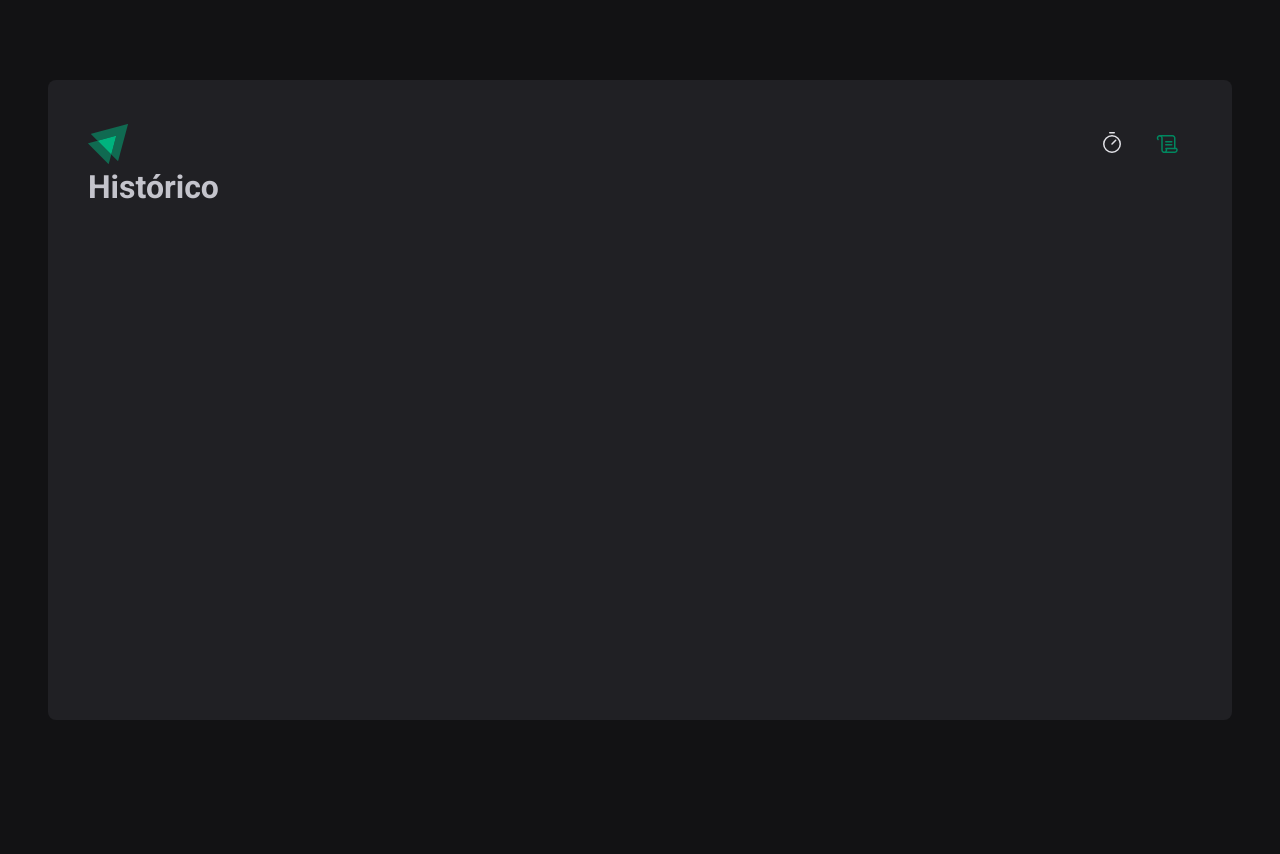
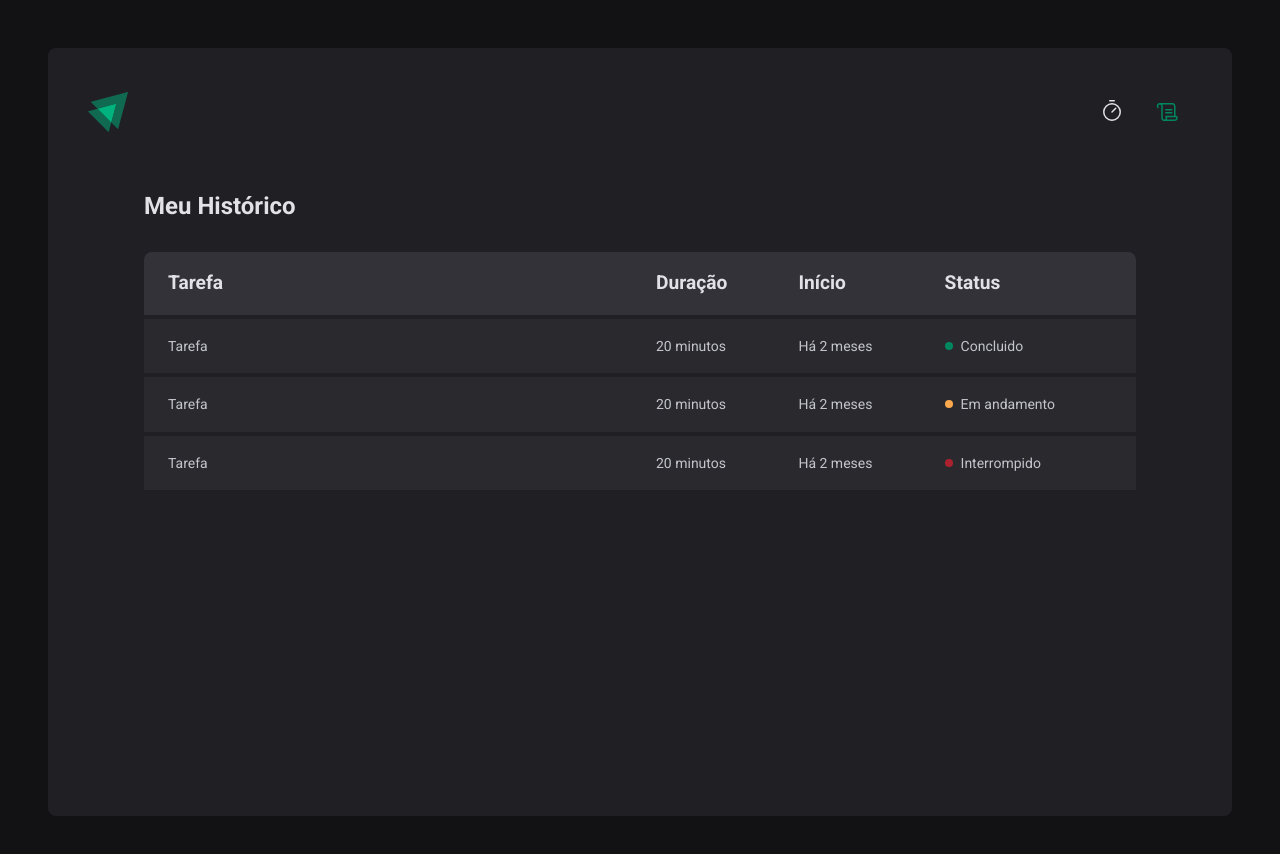
Before and after one commit to EvanderInacio/Pomodoro-Timer, a React (Vite) app: page /history in a window 1280 px wide. Shown: the top 854 px of the page. Before the commit the page ends 800 px from the top, so only its background shows below. Built offline with nearby package versions, Linux system fonts and the light colour scheme.

Commit message:
History :sparkles:

```diff
--- a/src/layouts/DefaultLayout/styles.ts
+++ b/src/layouts/DefaultLayout/styles.ts
@@ -2,8 +2,8 @@
 
 export const LayoutContainer = styled.div`
   max-width: 74rem;
-  height: calc(100vh - 10rem);
-  margin: 5rem auto;
+  height: calc(100vh - 2rem);
+  margin: 3rem auto;
   padding: 2.5rem;
 
   background: ${props => props.theme["gray-800"]};
--- a/src/pages/History/index.tsx
+++ b/src/pages/History/index.tsx
@@ -1,5 +1,50 @@
+import { HistoryContainer, HistoryList, Status } from './styles'
+
 export function History() {
   return (
-    <h1>Histórico</h1>
+    <HistoryContainer>
+      <h1>Meu Histórico</h1>
+
+      <HistoryList>
+        <table>
+          <thead>
+            <tr>
+              <th>Tarefa</th>
+              <th>Duração</th>
+              <th>Início</th>
+              <th>Status</th>
+            </tr>
+          </thead>
+          <tbody>
+            <tr>
+              <td>Tarefa</td>
+              <td>20 minutos</td>
+              <td>Há 2 meses</td>
+              <td>
+                <Status statusColor="green">Concluido</Status>
+              </td>
+            </tr>
+
+            <tr>
+              <td>Tarefa</td>
+              <td>20 minutos</td>
+              <td>Há 2 meses</td>
+              <td>
+                <Status statusColor="yellow">Em andamento</Status>
+              </td>
+            </tr>
+
+            <tr>
+              <td>Tarefa</td>
+              <td>20 minutos</td>
+              <td>Há 2 meses</td>
+              <td>
+                <Status statusColor="red">Interrompido</Status>
+              </td>
+            </tr>
+          </tbody>
+        </table>
+      </HistoryList>
+    </HistoryContainer>
   )
 }
--- a/src/pages/History/styles.ts
+++ b/src/pages/History/styles.ts
@@ -0,0 +1,84 @@
+import styled from 'styled-components'
+
+export const HistoryContainer = styled.main`
+  flex: 1;
+  padding: 3.5rem;
+
+  display: flex;
+  flex-direction: column;
+
+  h1 {
+    font-size: 1.5rem;
+    color: ${props => props.theme['gray-100']};
+  }
+`
+
+export const HistoryList = styled.div`
+  flex: 1;
+  overflow: auto;
+  margin-top: 2rem;
+
+  table {
+    width: 100%;
+    border-collapse: collapse;
+    min-width: 600px;
+
+    th {
+      background-color: ${props => props.theme['gray-600']};
+      padding: 1rem;
+      text-align: left;
+      color: ${props => props.theme['gray-100']};
+      font-size: 1.2rem;
+      line-height: 1.6;
+
+      &:first-child {
+        border-top-left-radius: 8px;
+        padding-left: 1.5rem;
+      }
+      &:last-child {
+        border-top-right-radius: 8px;
+        padding-right: 1.5rem;
+      }
+    }
+
+    td {
+      background-color: ${props => props.theme['gray-700']};
+      border-top: 4px solid ${props => props.theme['gray-800']};
+      padding: 1rem;
+      font-size: 0.875rem;
+      line-height: 1.6;
+
+      &:first-child {
+        width: 50%;
+        padding-left: 1.5rem;
+      }
+      &:last-child {
+        padding-right: 1.5rem;
+      }
+    }
+  }
+`
+
+const STATUS_COLOR = {
+  yellow: 'yellow-500',
+  green: 'green-500',
+  red: 'red-500',
+} as const
+
+interface StatusProps {
+  statusColor: keyof typeof STATUS_COLOR
+}
+
+export const Status = styled.span<StatusProps>`
+  display: flex;
+  align-items: center;
+  gap: 0.5rem;
+
+  &::before {
+    content: '';
+    width: 0.5rem;
+    height: 0.5rem;
+    border-radius: 50%;
+    background: ${props => props.theme[STATUS_COLOR[props.statusColor]]};
+  }
+`
--- a/src/pages/Home/index.tsx
+++ b/src/pages/Home/index.tsx
@@ -14,11 +14,24 @@
     <HomeContainer>
       <form action="">
         <FormContainer>
-          <label htmlFor="task">Vou trabalhar em</label>
-          <TaskInput id="task" placeholder="Dê um nome para o seu projeto"/>
+          <label htmlFor="task">Tarefa:</label>
+          <TaskInput id="task" list="task-suggestions" placeholder="Dê um nome para o seu projeto"/>
+
+          <datalist id="task-suggestions">
+            <option value="💼Trabalhar em," />
+            <option value="📘Estudar" />
+            <option value="☕ Pausa para o descanso" />
+          </datalist>
 
           <label htmlFor="minutesAmount">durante</label>
-          <MinutesInput type="number" id="minutesAmount"  placeholder="00"/>
+          <MinutesInput
+           type="number"
+           id="minutesAmount"
+           placeholder="00"
+           step={5}
+           min={5}
+           max={60}
+          />
 
           <span>minutos.</span>
         </FormContainer>
--- a/src/pages/Home/styles.ts
+++ b/src/pages/Home/styles.ts
@@ -76,6 +76,10 @@
 
 export const TaskInput = styled(BaseInput)`
   flex: 1;
+
+  &::-webkit-calendar-picker-indicator {
+    display: none !important;
+  }
 `
 
 export const MinutesInput = styled(BaseInput)`
```
